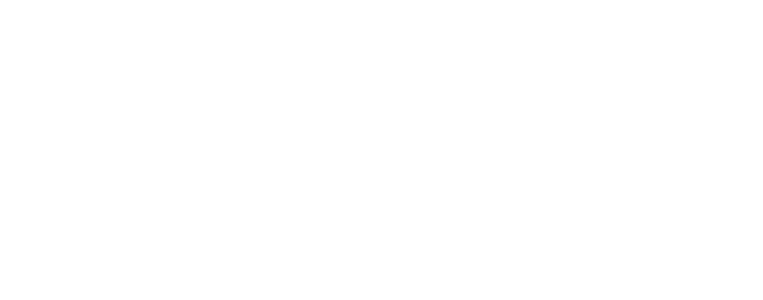
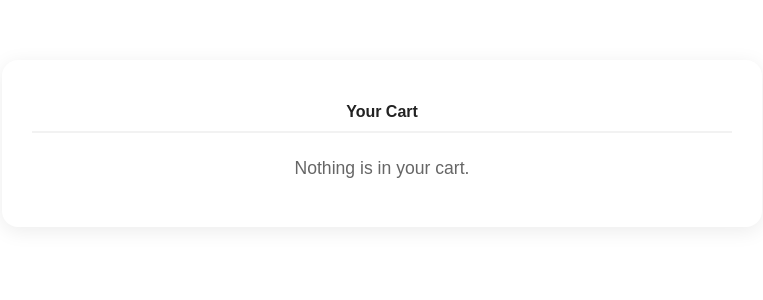
Before and after one commit to yuwaddylwin/UniMarket, a React (Create React App) app in the folder frontend/: page /cart in a window 1280 px wide. Before the commit this address had no page. Shown: the top 300 px of the page, without its empty margins (258-1021 px from the left). Built offline with nearby package versions, Linux system fonts and the light colour scheme.

Commit message:
added cart page

```diff
--- a/frontend/src/App.js
+++ b/frontend/src/App.js
@@ -1,15 +1,18 @@
 import { BrowserRouter as Router, Routes, Route } from "react-router-dom";
-import Home from './Components/Home/Home'
+import { useState } from "react";
+import Home from "./Components/Home/Home";
 import Sell from "./Components/SellPage/sell";
-import './App.css'
-
+import CartPage from "./Components/Navbar/Cart_Components/CartPage";
+import "./App.css";
 
 export default function App() {
+  const [cartItems, setCartItems] = useState([]);
   return (
     <Router>
       <Routes>
-        <Route path="/" element={<Home/>} />
-        <Route path="/sell" element={<Sell/>} />
+        <Route path="/" element={<Home cartItems={cartItems} setCartItems={setCartItems} />} />
+        <Route path="/sell" element={<Sell />} />
+        <Route path="/cart" element={<CartPage cartItems={cartItems} />} />
       </Routes>
     </Router>
   );
--- a/frontend/src/Components/Home/Home.jsx
+++ b/frontend/src/Components/Home/Home.jsx
@@ -9,22 +9,20 @@
 
 
 
-export default function Home() {
+export default function Home({ cartItems, setCartItems }) {
 
   const navigate = useNavigate();
 
       // Fix: Only manage cartItems, derive count from it
-  const [cartItems, setCartItems] = useState([]);
   const [showToast, setShowToast] = useState(false);
   const [toastMessage, setToastMessage] = useState('');
 
 
   const count = cartItems.length;
 
-  const AddtoCart = (itemId, itemTitle) => {
-
-    if (!cartItems.includes(itemId)) {
-      setCartItems([...cartItems, itemId]);
+  const AddtoCart = (item) => {
+    if (!cartItems.includes(cartItem => cartItem.id === item.id)) {
+      setCartItems([...cartItems, item]);
       setToastMessage("Added to cart!");
       setShowToast(true);
 
--- a/frontend/src/Components/ItemsList/ItemsList.css
+++ b/frontend/src/Components/ItemsList/ItemsList.css
@@ -66,7 +66,7 @@
   .item-content p.price {
     font-weight: bold;
     font-size: 1.5rem;
-    color: #1d9d4e;
+    color: #0f813a;
   }
 
   .btns {
--- a/frontend/src/Components/ItemsList/ItemsList.jsx
+++ b/frontend/src/Components/ItemsList/ItemsList.jsx
@@ -29,13 +29,13 @@
               <div className="item-card" key={item._id}>
                 <img src={item.image} alt={item.title} />
                 <div className="item-content">
+                  <p className="price">{item.price} Baht</p>
                   <h3>{item.title}</h3>
-                  <p className="price">{item.price} Baht</p>
                   <p>{item.description}</p>
                 </div>
                 <div className="btns">
                   <button onClick={() => {
-                      AddtoCart(item._id, item.title);}}
+                      AddtoCart(item)}}
                     disabled={cartItems.includes(item._id)}>
                       Add to Cart 🛒</button>
                   <button> Talk to Seller 💬</button>
--- a/frontend/src/Components/Navbar/Nav_functions/Cart.jsx
+++ b/frontend/src/Components/Navbar/Cart_Components/Cart.jsx
@@ -1,10 +1,15 @@
 import React from "react";
 import "../Navbar.css";
+import { useNavigate } from "react-router-dom";
 
 function Cart({ count }) {
+  const navigate = useNavigate();
+
   return (
     <div className="cart-icon">
-      <img src="/Images/cart.png" alt="Cart" />
+      <img onClick={() => navigate("/cart")}
+      src="/Images/cart.png"
+      alt="Cart" />
       {count > 0 && <div className="cart-badge">{count}</div>}
     </div>
   );
--- /dev/null
+++ b/frontend/src/Components/Navbar/Cart_Components/CartPage.css
@@ -0,0 +1,85 @@
+.cart-page {
+    max-width: 700px;
+    margin: 60px auto;
+    padding: 30px;
+    background: #fff;
+    border-radius: 16px;
+    box-shadow: 0 4px 20px rgba(0, 0, 0, 0.08);
+    font-family: "Poppins", sans-serif;
+  }
+
+  .cart-page h2 {
+    font-size: 1rem;
+    text-align: center;
+    color: #222;
+    margin-bottom: 25px;
+    border-bottom: 2px solid #f2f2f2;
+    padding-bottom: 10px;
+  }
+
+  .cart-page p {
+    text-align: center;
+    font-size: 1.1rem;
+    color: #666;
+  }
+
+  .cart-page ul {
+    list-style: none;
+    padding: 0;
+    margin: 0;
+  }
+
+  .cart-page li {
+    display: flex;
+    align-items: center;
+    justify-content: space-between;
+    background: #fafafa;
+    padding: 12px 16px;
+    margin-bottom: 12px;
+    border-radius: 12px;
+    transition: all 0.2s ease;
+  }
+
+  .cart-page li:hover {
+    background: #f0f0f0;
+    transform: translateY(-2px);
+  }
+
+  .cart-page li img {
+    border-radius: 8px;
+    margin-right: 15px;
+  }
+
+  .cart-page li span {
+    flex: 1;
+    font-weight: 500;
+    color: #333;
+  }
+
+  /* 🛍 Price styling */
+  .cart-page li span + span {
+    font-weight: 600;
+    color: #0077cc;
+  }
+
+  /* 🪶 Responsive */
+  @media (max-width: 600px) {
+    .cart-page {
+      margin: 30px 15px;
+      padding: 20px;
+    }
+
+    .cart-page h2 {
+      font-size: 1.5rem;
+    }
+
+    .cart-page li {
+      flex-direction: column;
+      align-items: flex-start;
+    }
+
+    .cart-page li img {
+      width: 60px;
+      margin-bottom: 8px;
+    }
+  }
--- /dev/null
+++ b/frontend/src/Components/Navbar/Cart_Components/CartPage.jsx
@@ -0,0 +1,25 @@
+import React from 'react';
+import './CartPage.css'
+
+function CartPage({cartItems}){
+    return (
+        <div className='cart-page'>
+            <h2>Your Cart</h2>
+
+        {cartItems.length === 0 ? (
+            <p>Nothing is in your cart.</p>
+        ) : (
+            <ul>
+          {cartItems.map((item, index) => (
+            <li key={index}>
+              <img src={item.image} alt={item.title} width="50" />
+              <span>{item.title}</span> {item.price} Baht
+            </li>
+          ))}
+        </ul>
+        )}
+        </div>
+    )
+}
+
+export default CartPage;
--- a/frontend/src/Components/SellPage/sell.jsx
+++ b/frontend/src/Components/SellPage/sell.jsx
@@ -6,7 +6,7 @@
     name: "",
     price: "",
     description: "",
-    images: [], // multiple images
+    images: []
   });
 
   const handleChange = (e) => {
```
Also changed, not shown: frontend/src/Components/Navbar/Navbar.jsx (+23 -20 lines).
